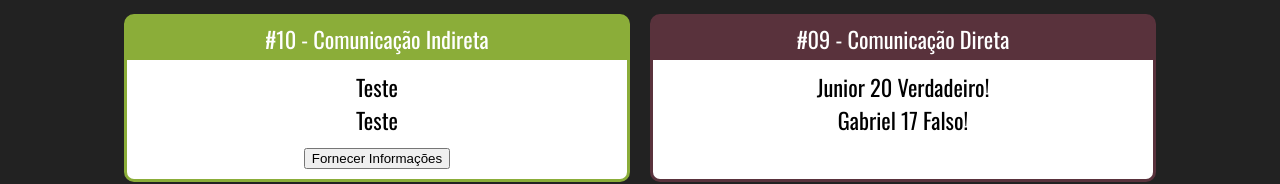
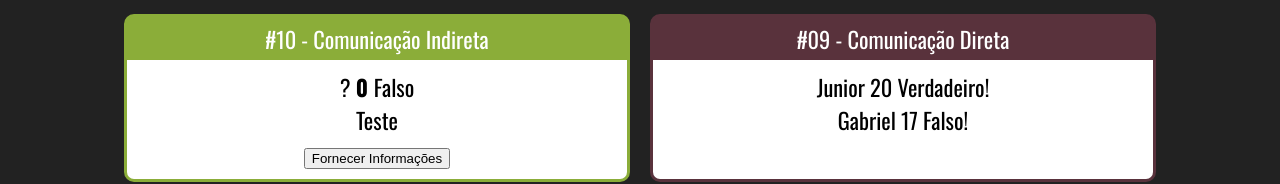
Before and after one commit to ArthurPMachado/React, a React (Create React App) app: page / in a window 1280 px wide. Shown: the part 122-306 px from the top of the page. Built offline with nearby package versions, Linux system fonts and the light colour scheme.

Commit message:
Feat: useState to change values in father component

```diff
--- a/src/components/basics/IndiretaPai.jsx
+++ b/src/components/basics/IndiretaPai.jsx
@@ -1,16 +1,23 @@
-import React from 'react';
+import React, { useState } from 'react';
 import IndiretaFilho from './IndiretaFilho';
 
 function IndiretaPai(props) {
-  // nome idade velho
-  function fornecerInformacoes(nome, idade, velho) {
-    console.log(nome, idade, velho);
+  const [nome, setNome] = useState('?');
+  const [idade, setIdade] = useState(0);
+  const [velho, setVelho] = useState(false);
+
+  function fornecerInformacoes(nomeParam, idadeParam, velhoParam) {
+    setNome(nomeParam);
+    setIdade(idadeParam);
+    setVelho(velhoParam);
   }
 
   return (
     <div>
       <div>
-        Teste
+        <span>{nome} </span>
+        <span><strong> {idade} </strong></span>
+        <span>{velho ? 'Verdadeiro' : 'Falso'}</span>
       </div>
       <IndiretaFilho acionar={fornecerInformacoes} />
     </div>
```
